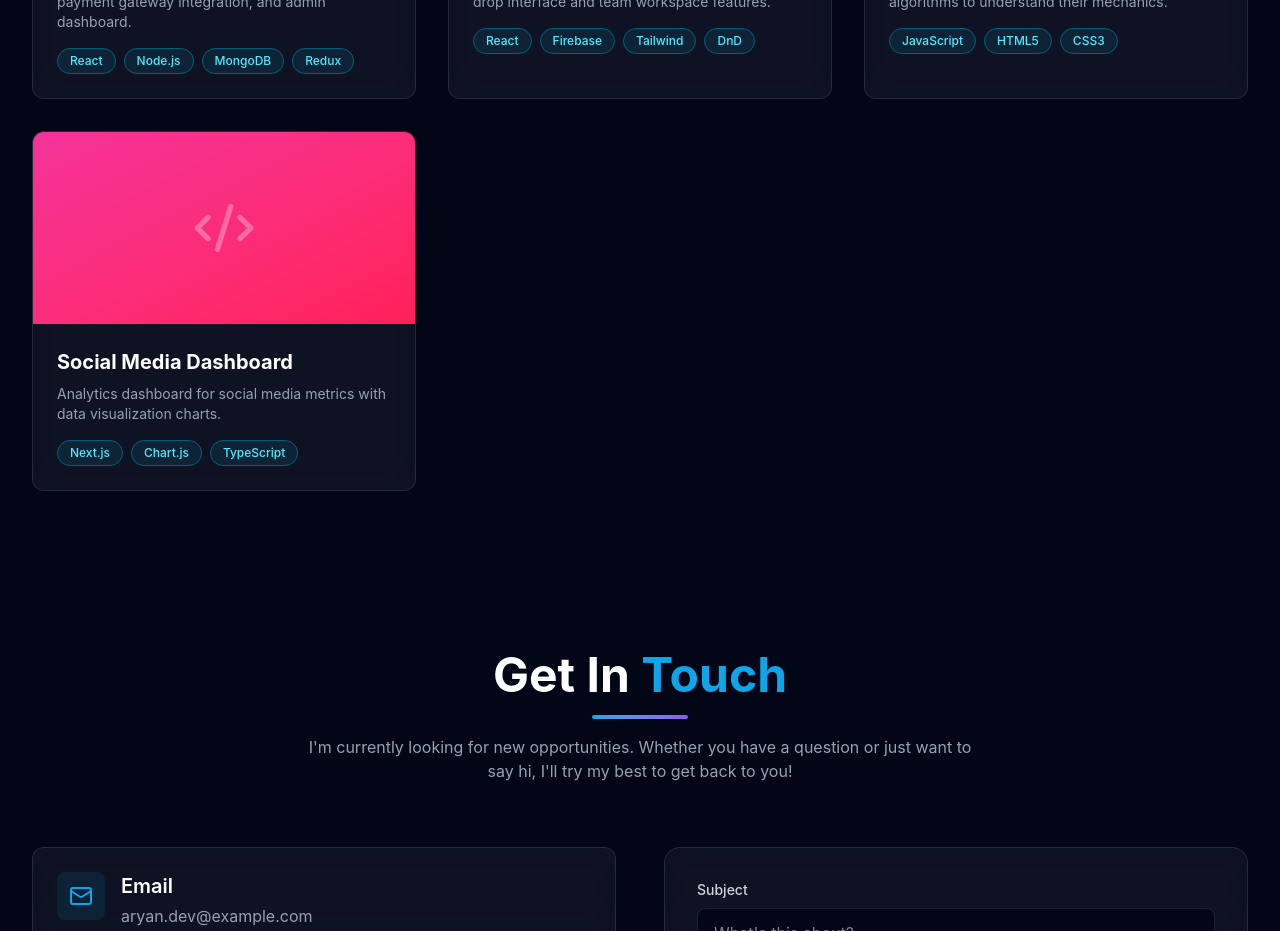
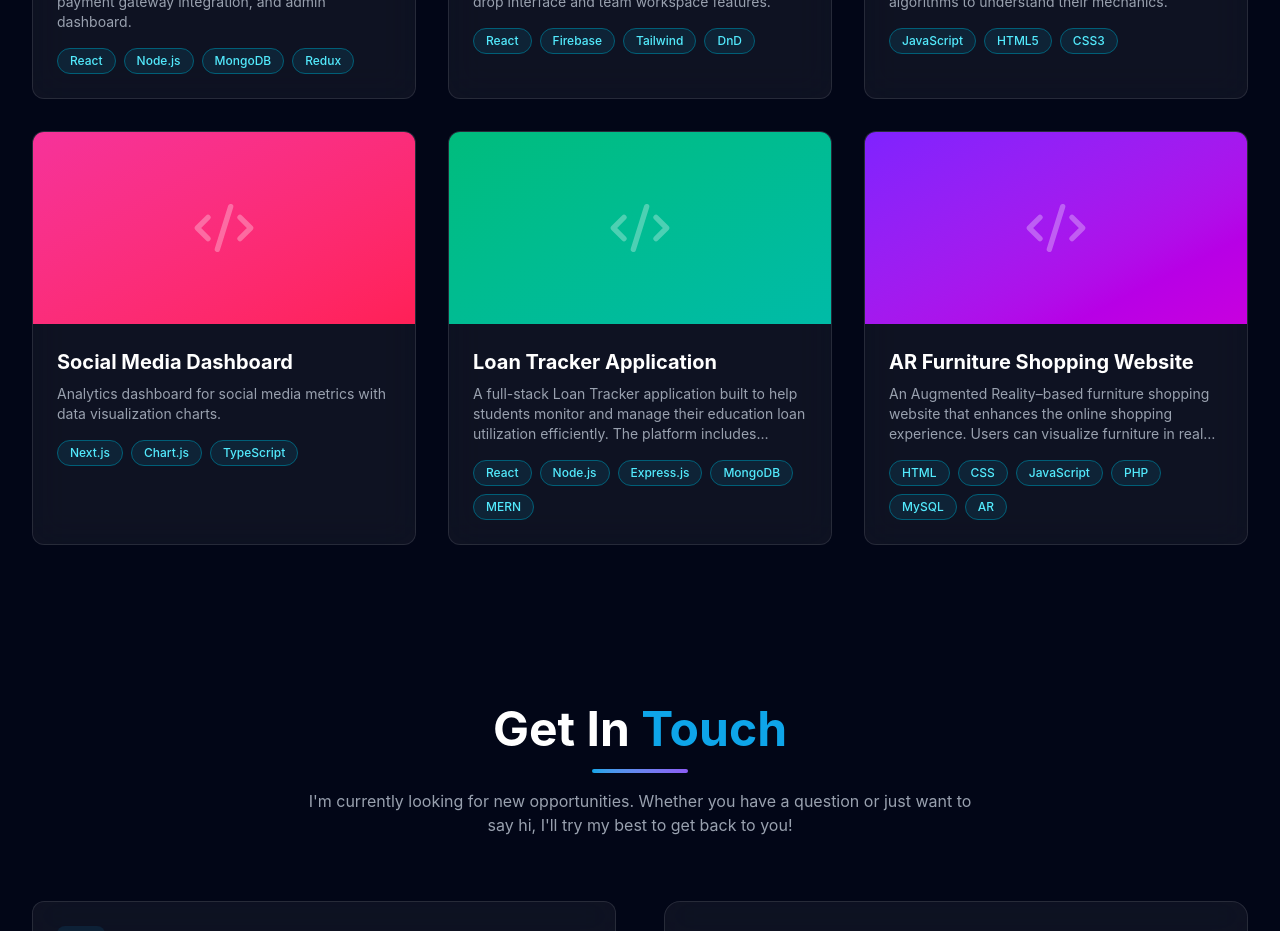
Before and after one commit to AryanBhardwaj123/aryan_bhardwaj_28_react_portfolio, a React (Vite) app: page / in a window 1280 px wide. Shown: the part 5760-6691 px from the top of the page. Built offline with nearby package versions, Linux system fonts and the light colour scheme.

Commit message:
add loan tracker and AR furniture projects

```diff
--- a/src/components/Projects.jsx
+++ b/src/components/Projects.jsx
@@ -41,6 +41,24 @@ const Projects = () => {
             github: "#",
             demo: "#",
             color: "from-pink-500 to-rose-500"
+        },
+        {
+            title: "Loan Tracker Application",
+            desc: "A full-stack Loan Tracker application built to help students monitor and manage their education loan utilization efficiently. The platform includes expense tracking, real-time analytics, and a clean, user-friendly dashboard.",
+            tech: ["React", "Node.js", "Express.js", "MongoDB", "MERN"],
+            category: "Full Stack",
+            github: "#",
+            demo: "#",
+            color: "from-emerald-500 to-teal-500"
+        },
+        {
+            title: "AR Furniture Shopping Website",
+            desc: "An Augmented Reality–based furniture shopping website that enhances the online shopping experience. Users can visualize furniture in real time using AR for immersive product interaction.",
+            tech: ["HTML", "CSS", "JavaScript", "PHP", "MySQL", "AR"],
+            category: "Full Stack",
+            github: "#",
+            demo: "#",
+            color: "from-violet-600 to-fuchsia-600"
         }
     ];
 
@@ -71,8 +89,8 @@ const Projects = () => {
                                 key={cat}
                                 onClick={() => setFilter(cat)}
                                 className={`px-6 py-2 rounded-full text-sm font-medium transition-all duration-300 border border-white/10 ${filter === cat
-                                        ? 'bg-primary text-white shadow-[0_0_15px_rgba(14,165,233,0.5)]'
-                                        : 'bg-white/5 text-gray-400 hover:bg-white/10 hover:text-white'
+                                    ? 'bg-primary text-white shadow-[0_0_15px_rgba(14,165,233,0.5)]'
+                                    : 'bg-white/5 text-gray-400 hover:bg-white/10 hover:text-white'
                                     }`}
                             >
                                 {cat}
```
